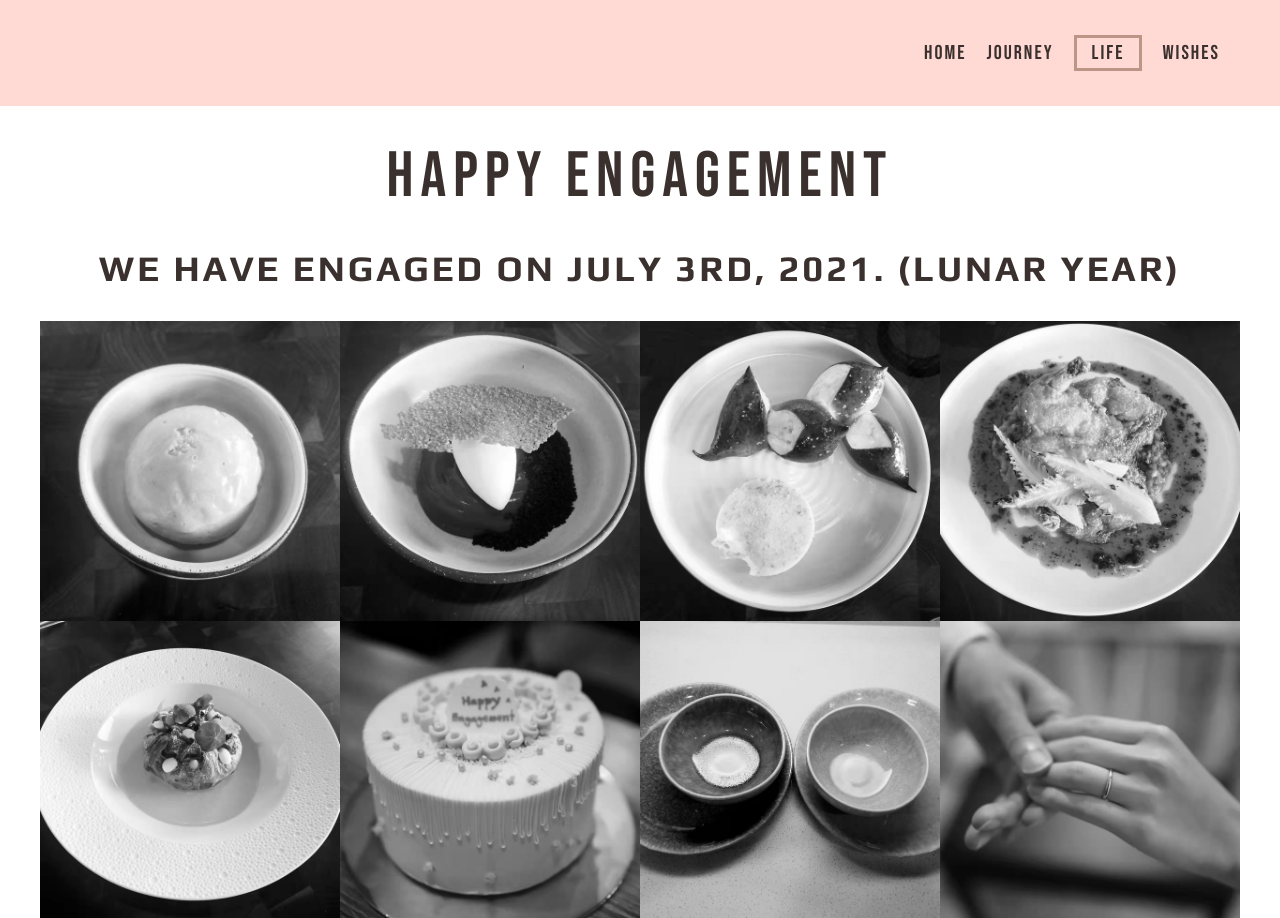
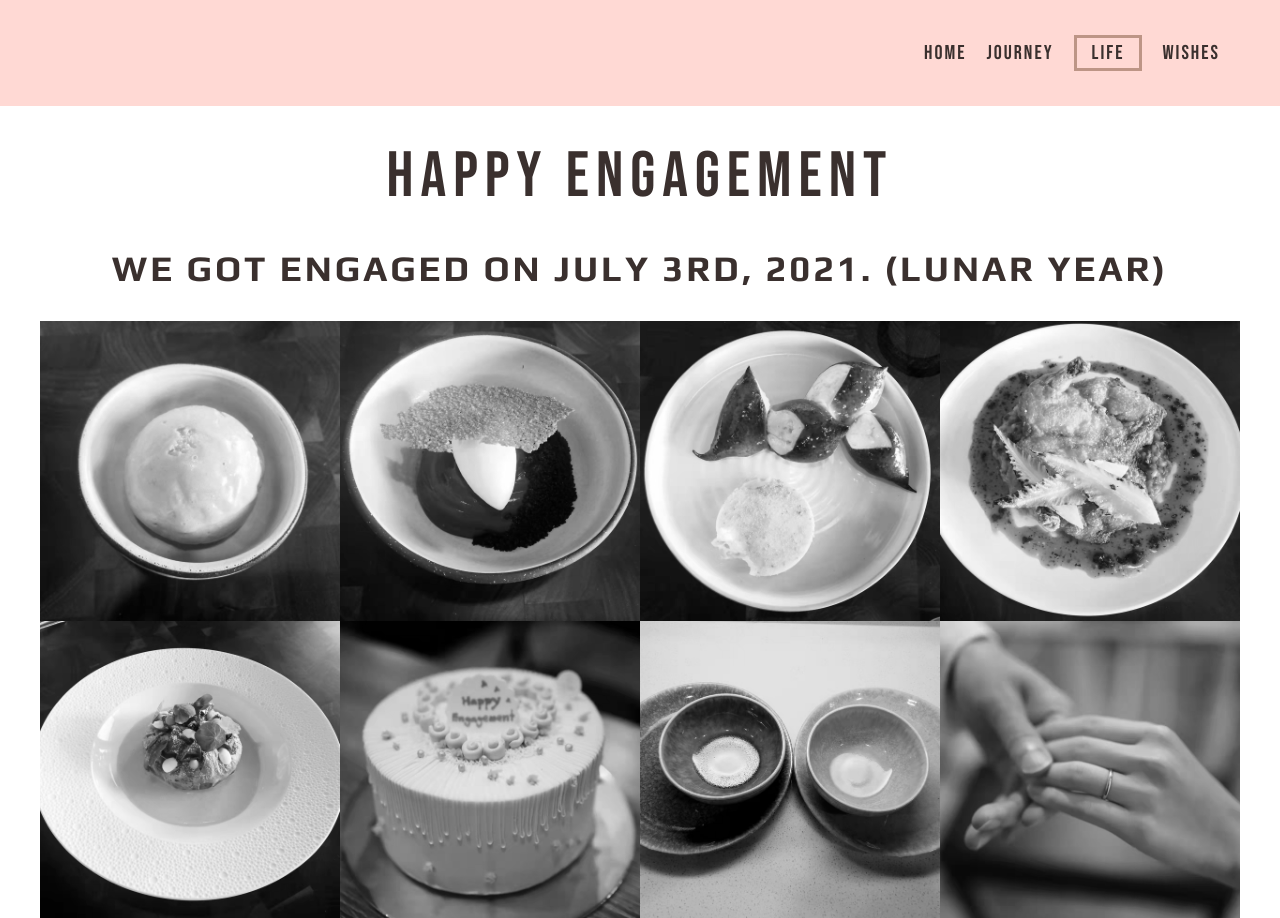
Before and after one commit to JingZhang-work/portfolio, a plain HTML site: page life.html in a window 1280 px wide. Shown: the top 918 px of the page. Drawn offline with Linux system fonts and the light colour scheme; a web font is replaced by a local one.

Commit message:
Update life.html

```diff
--- a/life.html
+++ b/life.html
@@ -33,7 +33,7 @@
         <section id="main">
             <div>
                 <h1>Happy Engagement</h1>
-                <h2>We have engaged on July 3rd, 2021. (Lunar year)</h2>
+                <h2>We got engaged on July 3rd, 2021. (Lunar year)</h2>
 
                 <section class="engagement_photos">
                     <img src="imgs/engage/1.jpeg" alt="">
```
